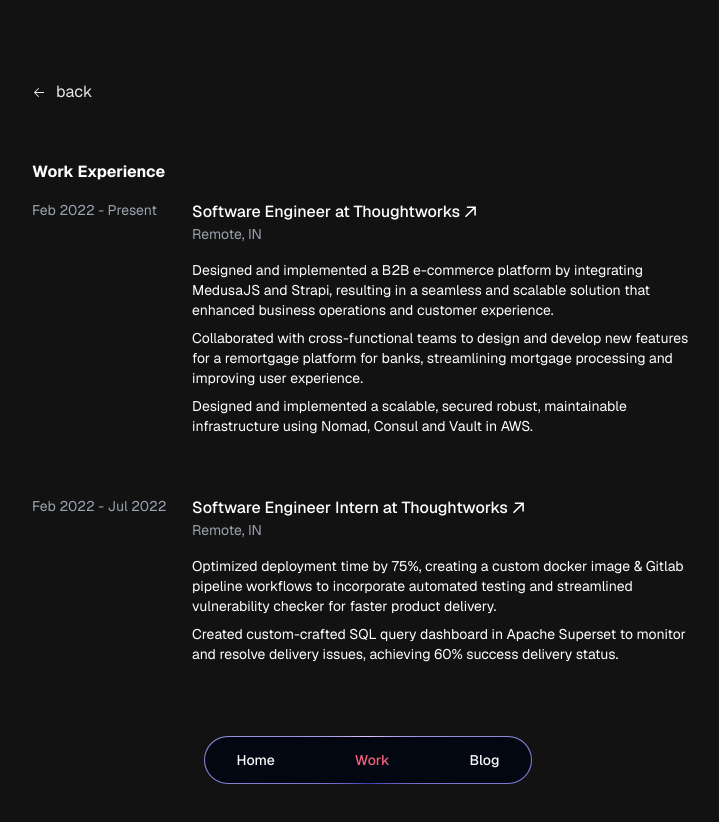
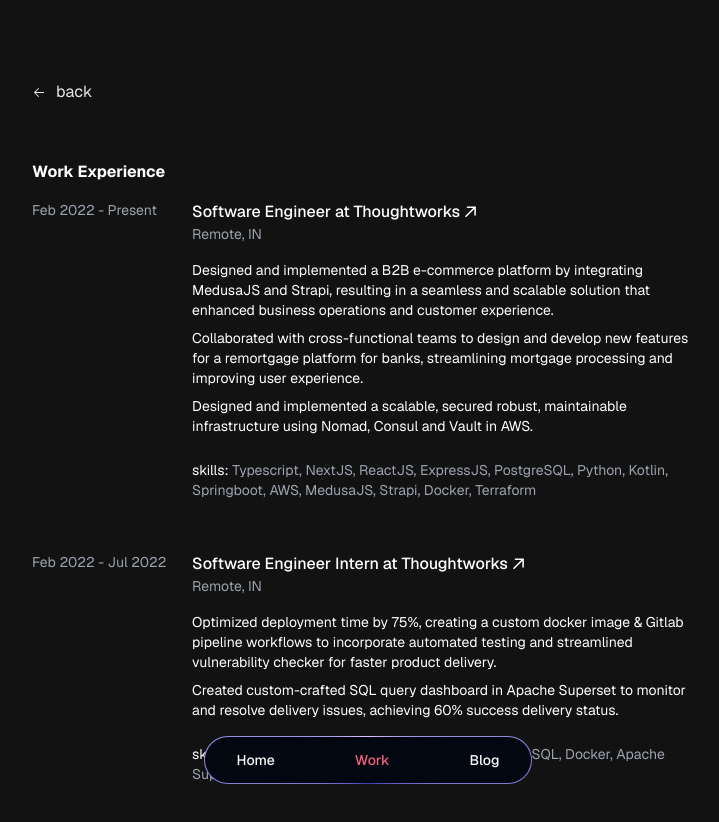
Before and after one commit to lokeswaran-aj/lokeswaran.dev, a Next.js app: page /work in a window 1280 px wide. Shown: the top 822 px of the page, without its empty margins (272-991 px from the left). Before the commit the page ends 800 px from the top, so only its background shows below. Built offline with nearby package versions, Linux system fonts and the light colour scheme.

Commit message:
Refactor workspace experience to a new component 🚀

```diff
--- a/components/WorkExperience.tsx
+++ b/components/WorkExperience.tsx
@@ -2,6 +2,7 @@ import React from "react"
 import Heading from "./ui/Heading"
 import { siteConfig } from "@/config/site"
 import LinkText from "./ui/LinkText"
+import Experience from "./ui/Experience"
 
 const WorkExperience = () => {
   const { work } = siteConfig
@@ -9,27 +10,8 @@ const WorkExperience = () => {
     <div className="flex flex-col items-start justify-start mt-14">
       <Heading text="Work Experience" />
       <div className="flex flex-col gap-9">
-        {work.map((item) => (
-          <div className="flex flex-row pb-4 ">
-            <div>
-              <p className="text-gray-400 text-sm w-36 mr-4">{item.period}</p>
-            </div>
-            <div className="flex-1">
-              <div className="mb-4">
-                <LinkText
-                  href={item.link}
-                  text={item.name}
-                  className="text-base font-medium"
-                />
-                <p className="text-gray-400 text-sm">{item.location}</p>
-              </div>
-              <ul className="list-none text-sm ">
-                {item.description.map((description) => (
-                  <li className="pb-2">{description}</li>
-                ))}
-              </ul>
-            </div>
-          </div>
+        {work.map((item, index) => (
+          <Experience key={index} {...item} />
         ))}
       </div>
     </div>
--- /dev/null
+++ b/components/ui/Experience.tsx
@@ -0,0 +1,42 @@
+import React from "react"
+import LinkText from "./LinkText"
+
+interface IProps {
+  period: string
+  link: string
+  name: string
+  location?: string
+  descriptions: string[]
+  skills: string
+}
+
+const Experience = (props: IProps) => {
+  const { period, link, name, location, descriptions, skills } = props
+  return (
+    <div className="flex flex-row pb-4 ">
+      <div>
+        <p className="text-gray-400 text-sm w-36 mr-4">{period}</p>
+      </div>
+      <div className="flex-1">
+        <div className="mb-4">
+          <LinkText href={link} text={name} className="text-base font-medium" />
+          <p className="text-gray-400 text-sm">{location}</p>
+        </div>
+        <div className="mb-4">
+          <ul className="list-none text-sm ">
+            {descriptions.map((description, index) => (
+              <li className="pb-2" key={index}>
+                {description}
+              </li>
+            ))}
+          </ul>
+        </div>
+        <div className="text-sm">
+          skills: <span className="text-gray-400">{skills}</span>
+        </div>
+      </div>
+    </div>
+  )
+}
+
+export default Experience
--- a/config/site.ts
+++ b/config/site.ts
@@ -21,21 +21,25 @@ export const siteConfig = {
       link: "https://www.thoughtworks.com",
       period: "Feb 2022 - Present",
       location: "Remote, IN",
-      description: [
+      descriptions: [
         "Designed and implemented a B2B e-commerce platform by integrating MedusaJS and Strapi, resulting in a seamless and scalable solution that enhanced business operations and customer experience.",
         "Collaborated with cross-functional teams to design and develop new features for a remortgage platform for banks, streamlining mortgage processing and improving user experience.",
         "Designed and implemented a scalable, secured robust, maintainable infrastructure using Nomad, Consul and Vault in AWS.",
       ],
+      skills:
+        "Typescript, NextJS, ReactJS, ExpressJS, PostgreSQL, Python, Kotlin, Springboot, AWS, MedusaJS, Strapi, Docker, Terraform",
     },
     {
       name: "Software Engineer Intern at Thoughtworks",
       link: "https://www.thoughtworks.com",
       period: "Feb 2022 - Jul 2022",
       location: "Remote, IN",
-      description: [
+      descriptions: [
         "Optimized deployment time by 75%, creating a custom docker image & Gitlab pipeline workflows to incorporate automated testing and streamlined vulnerability checker for faster product delivery.",
         "Created custom-crafted SQL query dashboard in Apache Superset to monitor and resolve delivery issues, achieving 60%  success delivery status.",
       ],
+      skills:
+        "Linux, ReactJS, Java, Springboot, PostgreSQL, SQL, Docker, Apache Superset, AWS, CI/CD",
     },
   ],
 }
```
